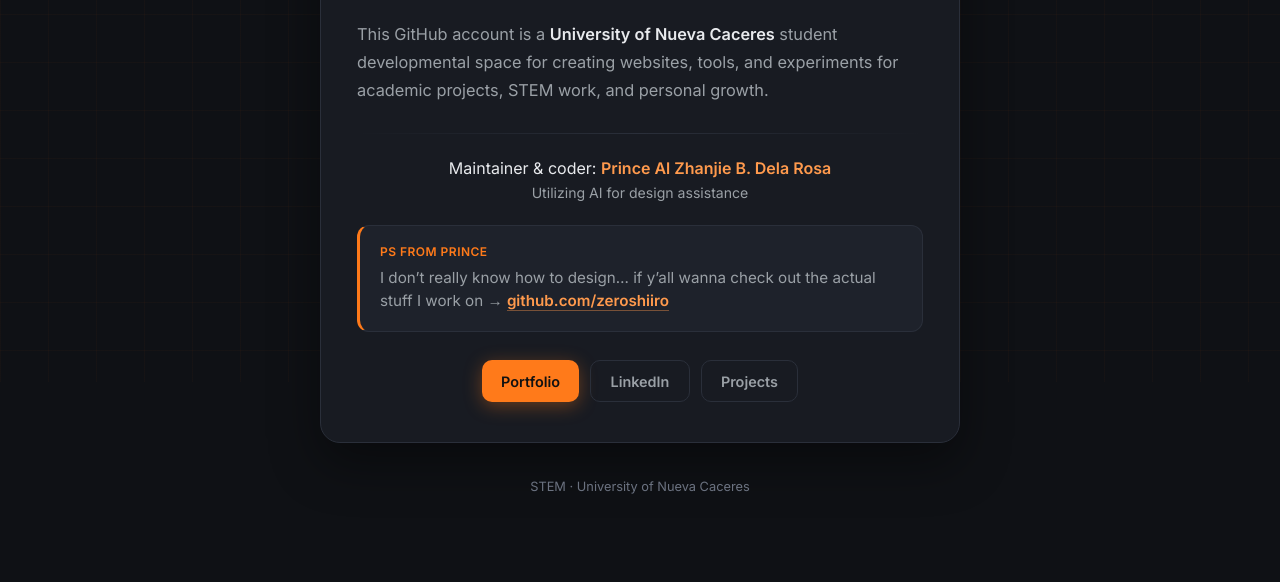
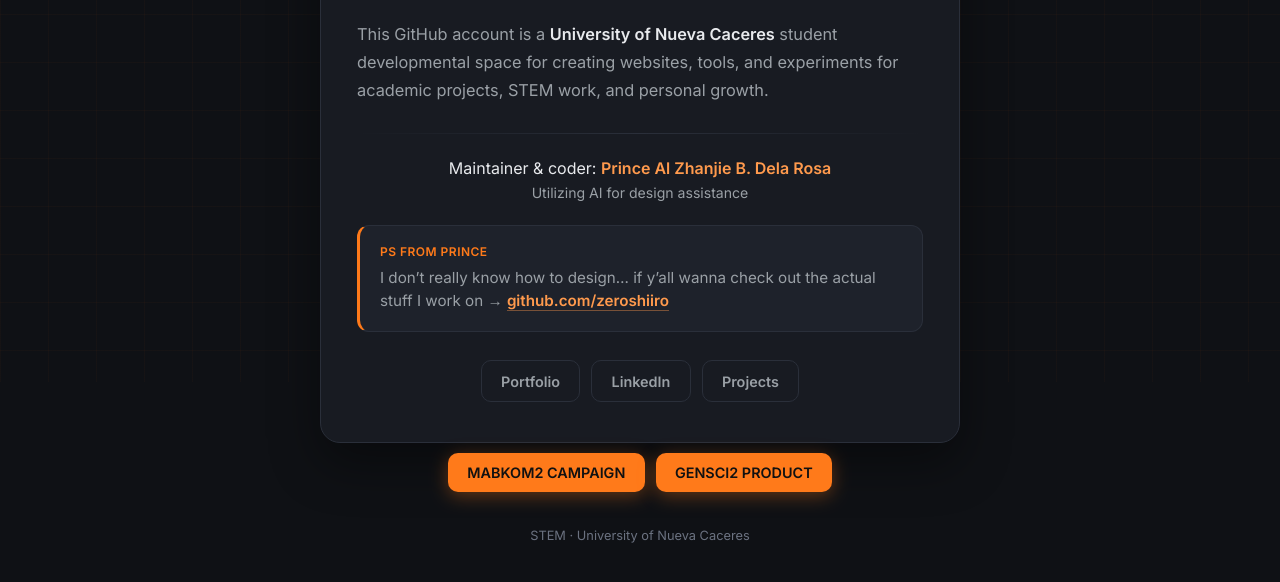
Before and after one commit to stemf2026/stemf2026.github.io, a plain HTML site: page index.html in a window 1280 px wide. Shown: the part 418-1000 px from the top of the page. Before the commit the page ends 976 px from the top, so only its background shows below. Drawn offline with Linux system fonts and the light colour scheme.

Commit message:
Update index.html

```diff
--- a/index.html
+++ b/index.html
@@ -304,7 +304,7 @@
       </div>
 
       <div class="links">
-        <a class="link-btn primary" href="https://zeroshiiro.github.io" target="_blank" rel="noopener">
+        <a class="link-btn secondary" href="https://zeroshiiro.github.io" target="_blank" rel="noopener">
           Portfolio
         </a>
         <a class="link-btn secondary" href="https://linkedin.com/in/zhanjiewx" target="_blank" rel="noopener">
@@ -315,7 +315,14 @@
         </a>
       </div>
     </div>
-
+      <div class="links">
+                <a style="margin-top: 10px;" class="link-btn primary" href="https://stemf2026.github.io/mabkomcampaign" target="_blank" rel="noopener">
+                  MABKOM2 CAMPAIGN
+                </a>
+                <a style="margin-top: 10px;" class="link-btn primary" href="https://stemf2026.github.io/genscipinksplash" target="_blank" rel="noopener">
+                  GENSCI2 PRODUCT
+                </a>
+      </div>
     <footer>
       STEM · University of Nueva Caceres
     </footer>
```
